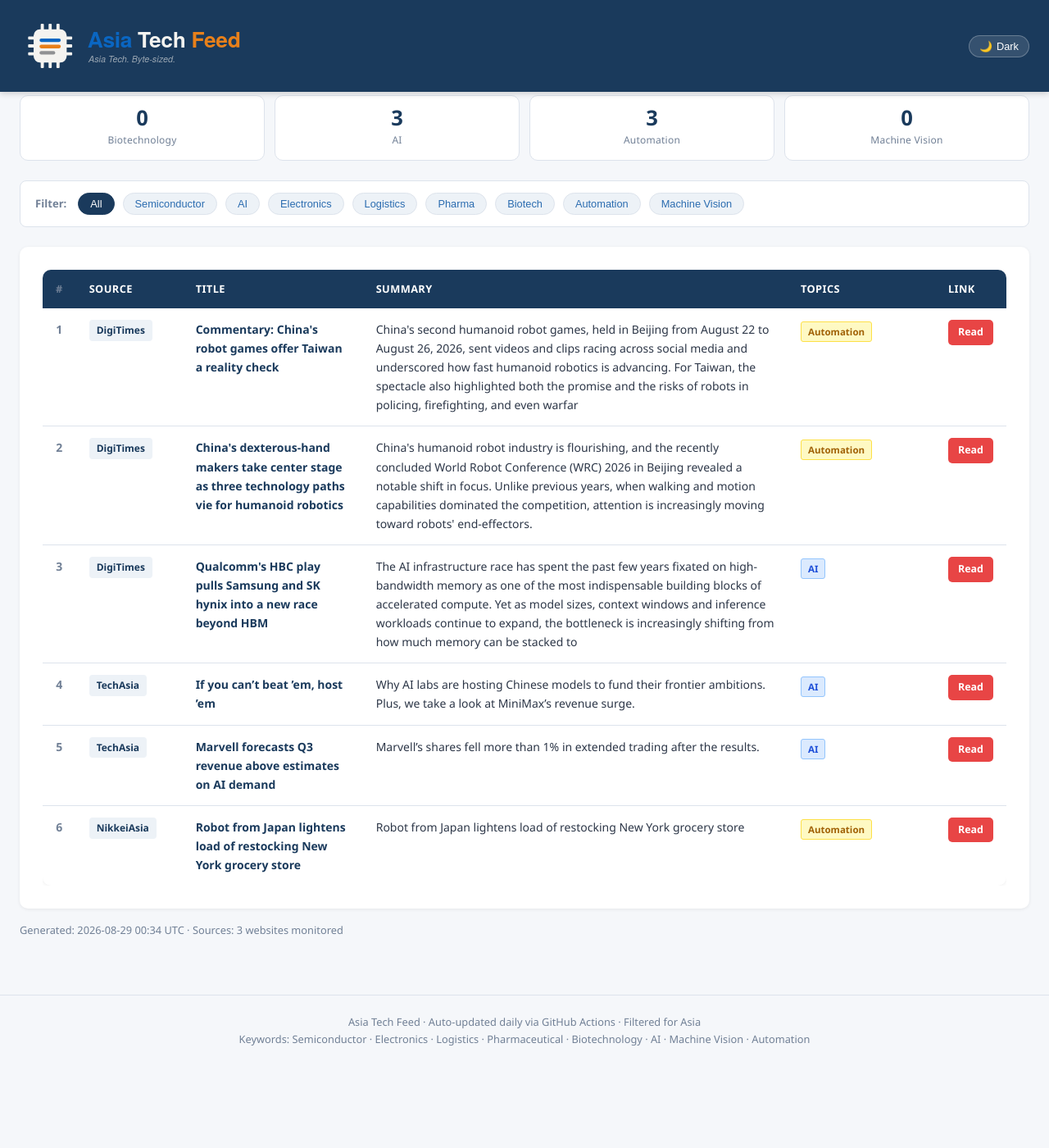
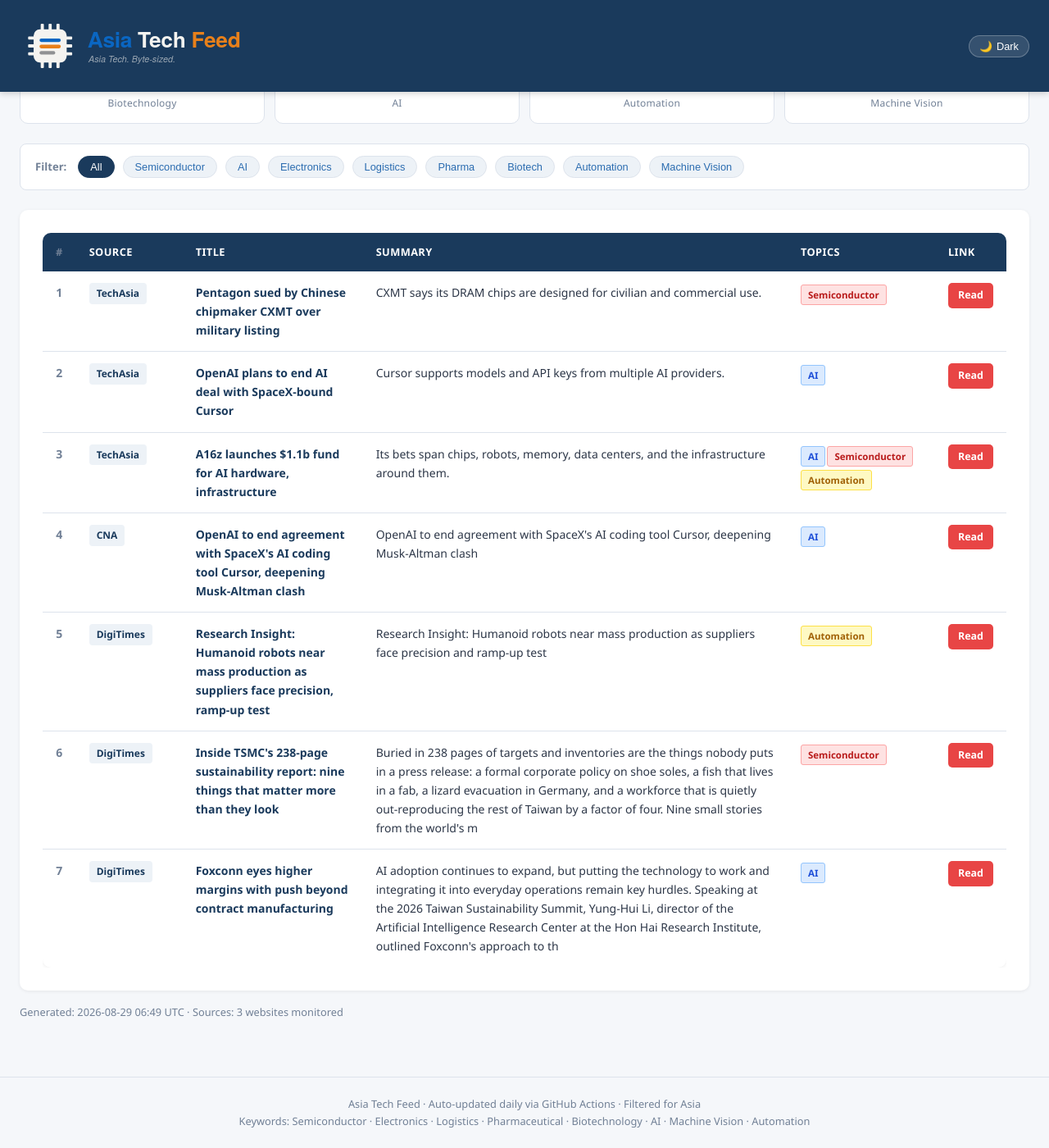
Before and after one commit to asiatechfeed/Asia-Tech-Feed, a Jekyll site: the page built from _posts/2026-08-29-asia-tech-news-digest.md, in a window 1280 px wide and 1400 px high, scrolled down 546 px. Shown: the whole window at 82% size. Built offline with Jekyll 4.4.1, drawn with Linux system fonts in a browser that asks for light colours; a script that is not in the unit is left out; before the commit the page ends 1846 px from its top, so only the background shows below that; some of the changed text lies outside the part shown.

Commit message:
📰 News digest 2026-08-29 (7 articles)

```diff
--- a/_posts/2026-08-29-asia-tech-news-digest.md
+++ b/_posts/2026-08-29-asia-tech-news-digest.md
@@ -1,16 +1,16 @@
 ---
 layout: post
 title: "Asia Tech News Digest - August 29, 2026"
-date: 2026-08-29 08:34:59 +0800
-articles_count: 6
+date: 2026-08-29 14:49:22 +0800
+articles_count: 7
 sources_count: 3
-sources: ["DigiTimes", "NikkeiAsia", "TechAsia"]
+sources: ["CNA", "DigiTimes", "TechAsia"]
 csv_file: /assets/data/news-2026-08-29.tsv
-featured_title: "Commentary: China's robot games offer Taiwan a reality check"
-featured_url: "https://www.digitimes.com/news/a20260828PD202/taiwan-robot-2026-beijing-robotics.html?chid=10"
-featured_source: "DigiTimes"
-featured_summary: "China's second humanoid robot games, held in Beijing from August 22 to August 26, 2026, sent videos and clips racing across social media and underscored how fast humanoid robotics is advancing. For Taiwan, the spectacle also highlighted both the promise and the risks of robots in policing, firefighting, and even warfar"
-featured_image: "https://img.digitimes.com/newsshow/20260828pd202_files/1_2b.jpg"
+featured_title: "Pentagon sued by Chinese chipmaker CXMT over military listing"
+featured_url: "https://www.techinasia.com/apple-tests-chips-chinese-dram-maker-cxmt"
+featured_source: "TechAsia"
+featured_summary: "CXMT says its DRAM chips are designed for civilian and commercial use."
+featured_image: ""
 ---
 
 <table class="news-table">
@@ -27,51 +27,59 @@ featured_image: "https://img.digitimes.com/newsshow/20260828pd202_files/1_2b.jpg
 <tbody>
 <tr>
   <td class="col-num">1</td>
-  <td class="col-source"><span class="source-badge">DigiTimes</span></td>
-  <td class="col-title"><span class="article-title">Commentary: China's robot games offer Taiwan a reality check</span></td>
-  <td class="col-summary">China's second humanoid robot games, held in Beijing from August 22 to August 26, 2026, sent videos and clips racing across social media and underscored how fast humanoid robotics is advancing. For Taiwan, the spectacle also highlighted both the promise and the risks of robots in policing, firefighting, and even warfar</td>
-  <td class="col-tags"><span class="tag auto">Automation</span></td>
-  <td class="col-link"><a class="btn-link" href="https://www.digitimes.com/news/a20260828PD202/taiwan-robot-2026-beijing-robotics.html?chid=10" target="_blank" rel="noopener">Read</a></td>
+  <td class="col-source"><span class="source-badge">TechAsia</span></td>
+  <td class="col-title"><span class="article-title">Pentagon sued by Chinese chipmaker CXMT over military listing</span></td>
+  <td class="col-summary">CXMT says its DRAM chips are designed for civilian and commercial use.</td>
+  <td class="col-tags"><span class="tag semi">Semiconductor</span></td>
+  <td class="col-link"><a class="btn-link" href="https://www.techinasia.com/apple-tests-chips-chinese-dram-maker-cxmt" target="_blank" rel="noopener">Read</a></td>
 </tr>
 <tr>
   <td class="col-num">2</td>
-  <td class="col-source"><span class="source-badge">DigiTimes</span></td>
-  <td class="col-title"><span class="article-title">China's dexterous-hand makers take center stage as three technology paths vie for humanoid robotics</span></td>
-  <td class="col-summary">China's humanoid robot industry is flourishing, and the recently concluded World Robot Conference (WRC) 2026 in Beijing revealed a notable shift in focus. Unlike previous years, when walking and motion capabilities dominated the competition, attention is increasingly moving toward robots' end-effectors.</td>
-  <td class="col-tags"><span class="tag auto">Automation</span></td>
-  <td class="col-link"><a class="btn-link" href="https://www.digitimes.com/news/a20260828PD206/robot-robotics-technology-data-2026.html?chid=10" target="_blank" rel="noopener">Read</a></td>
+  <td class="col-source"><span class="source-badge">TechAsia</span></td>
+  <td class="col-title"><span class="article-title">OpenAI plans to end AI deal with SpaceX-bound Cursor</span></td>
+  <td class="col-summary">Cursor supports models and API keys from multiple AI providers.</td>
+  <td class="col-tags"><span class="tag ai">AI</span></td>
+  <td class="col-link"><a class="btn-link" href="https://www.techinasia.com/openai-releases-chatgpt-desktop-app-preview-linux" target="_blank" rel="noopener">Read</a></td>
 </tr>
 <tr>
   <td class="col-num">3</td>
-  <td class="col-source"><span class="source-badge">DigiTimes</span></td>
-  <td class="col-title"><span class="article-title">Qualcomm's HBC play pulls Samsung and SK hynix into a new race beyond HBM</span></td>
-  <td class="col-summary">The AI infrastructure race has spent the past few years fixated on high-bandwidth memory as one of the most indispensable building blocks of accelerated compute. Yet as model sizes, context windows and inference workloads continue to expand, the bottleneck is increasingly shifting from how much memory can be stacked to</td>
-  <td class="col-tags"><span class="tag ai">AI</span></td>
-  <td class="col-link"><a class="btn-link" href="https://www.digitimes.com/news/a20260828VL218/qualcomm-hbm-samsung-infrastructure-bandwidth.html" target="_blank" rel="noopener">Read</a></td>
+  <td class="col-source"><span class="source-badge">TechAsia</span></td>
+  <td class="col-title"><span class="article-title">A16z launches $1.1b fund for AI hardware, infrastructure</span></td>
+  <td class="col-summary">Its bets span chips, robots, memory, data centers, and the infrastructure around them.</td>
+  <td class="col-tags"><span class="tag ai">AI</span><span class="tag semi">Semiconductor</span><span class="tag auto">Automation</span></td>
+  <td class="col-link"><a class="btn-link" href="https://www.techinasia.com/a16z-raises-15b-for-ai-defense-funds" target="_blank" rel="noopener">Read</a></td>
 </tr>
 <tr>
   <td class="col-num">4</td>
-  <td class="col-source"><span class="source-badge">TechAsia</span></td>
-  <td class="col-title"><span class="article-title">If you can’t beat ’em, host ’em</span></td>
-  <td class="col-summary">Why AI labs are hosting Chinese models to fund their frontier ambitions. Plus, we take a look at MiniMax’s revenue surge.</td>
+  <td class="col-source"><span class="source-badge">CNA</span></td>
+  <td class="col-title"><span class="article-title">OpenAI to end agreement with SpaceX's AI coding tool Cursor, deepening Musk-Altman clash</span></td>
+  <td class="col-summary">OpenAI to end agreement with SpaceX's AI coding tool Cursor, deepening Musk-Altman clash</td>
   <td class="col-tags"><span class="tag ai">AI</span></td>
-  <td class="col-link"><a class="btn-link" href="https://www.techinasia.com/if-you-cant-beat-em-host-em" target="_blank" rel="noopener">Read</a></td>
+  <td class="col-link"><a class="btn-link" href="https://www.channelnewsasia.com/business/openai-end-agreement-spacexs-ai-coding-tool-cursor-deepening-musk-altman-clash-6348951" target="_blank" rel="noopener">Read</a></td>
 </tr>
 <tr>
   <td class="col-num">5</td>
-  <td class="col-source"><span class="source-badge">TechAsia</span></td>
-  <td class="col-title"><span class="article-title">Marvell forecasts Q3 revenue above estimates on AI demand</span></td>
-  <td class="col-summary">Marvell’s shares fell more than 1% in extended trading after the results.</td>
-  <td class="col-tags"><span class="tag ai">AI</span></td>
-  <td class="col-link"><a class="btn-link" href="https://www.techinasia.com/google-talks-marvell-ai-chips" target="_blank" rel="noopener">Read</a></td>
+  <td class="col-source"><span class="source-badge">DigiTimes</span></td>
+  <td class="col-title"><span class="article-title">Research Insight: Humanoid robots near mass production as suppliers face precision, ramp-up test</span></td>
+  <td class="col-summary">Research Insight: Humanoid robots near mass production as suppliers face precision and ramp-up test</td>
+  <td class="col-tags"><span class="tag auto">Automation</span></td>
+  <td class="col-link"><a class="btn-link" href="https://www.digitimes.com/news/a20260826PD223/production-robot-development-component-manufacturing.html" target="_blank" rel="noopener">Read</a></td>
 </tr>
 <tr>
   <td class="col-num">6</td>
-  <td class="col-source"><span class="source-badge">NikkeiAsia</span></td>
-  <td class="col-title"><span class="article-title">Robot from Japan lightens load of restocking New York grocery store</span></td>
-  <td class="col-summary">Robot from Japan lightens load of restocking New York grocery store</td>
-  <td class="col-tags"><span class="tag auto">Automation</span></td>
-  <td class="col-link"><a class="btn-link" href="https://asia.nikkei.com/business/technology/robot-from-japan-lightens-load-of-restocking-new-york-grocery-store" target="_blank" rel="noopener">Read</a></td>
+  <td class="col-source"><span class="source-badge">DigiTimes</span></td>
+  <td class="col-title"><span class="article-title">Inside TSMC's 238-page sustainability report: nine things that matter more than they look</span></td>
+  <td class="col-summary">Buried in 238 pages of targets and inventories are the things nobody puts in a press release: a formal corporate policy on shoe soles, a fish that lives in a fab, a lizard evacuation in Germany, and a workforce that is quietly out-reproducing the rest of Taiwan by a factor of four. Nine small stories from the world's m</td>
+  <td class="col-tags"><span class="tag semi">Semiconductor</span></td>
+  <td class="col-link"><a class="btn-link" href="https://www.digitimes.com/news/a20260826VL224/tsmc-2025-taiwan-fab.html" target="_blank" rel="noopener">Read</a></td>
+</tr>
+<tr>
+  <td class="col-num">7</td>
+  <td class="col-source"><span class="source-badge">DigiTimes</span></td>
+  <td class="col-title"><span class="article-title">Foxconn eyes higher margins with push beyond contract manufacturing</span></td>
+  <td class="col-summary">AI adoption continues to expand, but putting the technology to work and integrating it into everyday operations remain key hurdles. Speaking at the 2026 Taiwan Sustainability Summit, Yung-Hui Li, director of the Artificial Intelligence Research Center at the Hon Hai Research Institute, outlined Foxconn's approach to th</td>
+  <td class="col-tags"><span class="tag ai">AI</span></td>
+  <td class="col-link"><a class="btn-link" href="https://www.digitimes.com/news/a20260828PD212/foxconn-manufacturing-technology-adoption-data.html" target="_blank" rel="noopener">Read</a></td>
 </tr>
 </tbody>
 </table>
```
Also changed, not shown: _data/seen_urls.json (+8 -1 lines), _digest_meta.json (+24 -24 lines), assets/data/news-2026-08-29.tsv (+7 -6 lines), assets/data/search-index.json.
